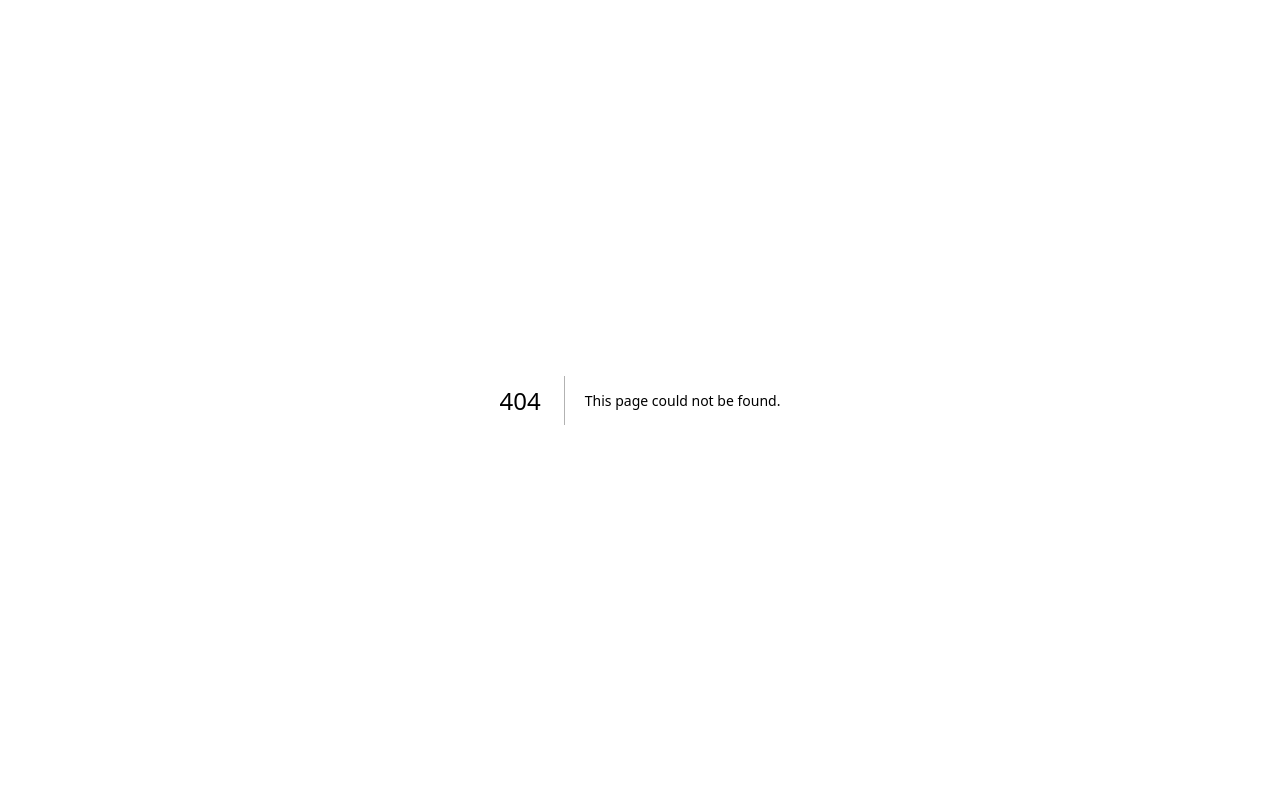
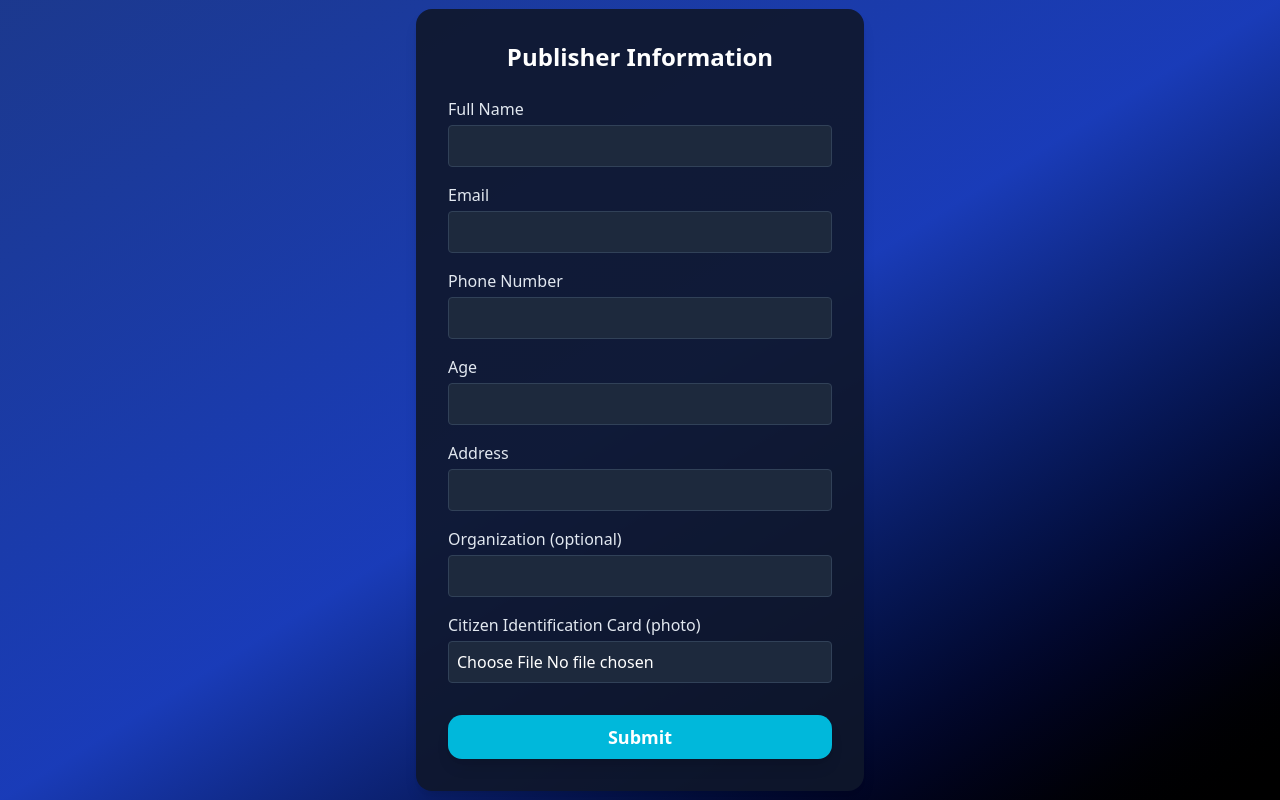
Before and after one commit to Uyhuynh23/CamtabunProject, a Next.js app: page /pages/Verify in a window 1280 px wide. Before the commit this address had no page. Built offline with nearby package versions, Linux system fonts and the light colour scheme.

Commit message:
market and verify

```diff
--- a/app/components/MainTabs.tsx
+++ b/app/components/MainTabs.tsx
@@ -1,3 +1,4 @@
+import { useRouter } from "next/navigation"
 import { Tabs, TabsList, TabsTrigger, TabsContent } from "@/components/ui/tabs"
 import { Card, CardContent } from "@/components/ui/card"
 import { Button } from "@/components/ui/button"
@@ -25,6 +26,7 @@ export default function MainTabs({
   setIsPublisher,
 }: MainTabsProps) {
   const [tab, setTab] = useState("marketplace")
+  const router = useRouter()
 
   return (
     <Tabs defaultValue="marketplace" value={tab} onValueChange={setTab} className="w-full">
@@ -54,10 +56,19 @@ export default function MainTabs({
                   </Card>
                 ))}
               </div>
+              <div className="flex justify-center mt-8">
+                <button
+                className="px-6 py-2 rounded-xl bg-cyan-500 text-white font-bold text-lg shadow-lg hover:scale-105 transition"
+                onClick={() => router.push('/pages/market')}
+                >
+                  More
+              </button>
+              </div>
             </CardContent>
           </Card>
         </motion.div>
       </TabsContent>
+
 
       {/* My Vouchers Tab */}
       <TabsContent value="myVouchers">
@@ -81,8 +92,16 @@ export default function MainTabs({
                   </Card>
                 ))}
               </div>
-              <Button onClick={() => setIsPublisher(true)} className="w-full sm:w-auto rounded-xl shadow hover:scale-105 transition mt-4">
-                Become a Publisher
+              <Button
+                onClick={() => {
+                  if (!isPublisher) {
+                     router.push('/pages/Verify')
+                  }
+                  }}
+                  disabled={isPublisher}
+                  className="w-full sm:w-auto rounded-xl shadow hover:scale-105 transition mt-4"
+                >
+                {isPublisher ? "You are the publisher now" : "Become a Publisher"}
               </Button>
             </CardContent>
           </Card>
--- /dev/null
+++ b/app/pages/Verify/page.tsx
@@ -0,0 +1,139 @@
+'use client'
+
+import { useState } from "react"
+
+export default function PublisherInfoPage({ setIsPublisher }: { setIsPublisher: (v: boolean) => void }) {
+  const [form, setForm] = useState({
+    name: "",
+    email: "",
+    phone: "",
+    age: "",
+    address: "",
+    organization: "",
+    idCardImage: null as File | null,
+  })
+  const [preview, setPreview] = useState<string | null>(null)
+  const [submitted, setSubmitted] = useState(false)
+
+  const handleChange = (e: React.ChangeEvent<HTMLInputElement>) => {
+    setForm({ ...form, [e.target.name]: e.target.value })
+  }
+
+  const handleImageChange = (e: React.ChangeEvent<HTMLInputElement>) => {
+    const file = e.target.files?.[0] || null
+    setForm(f => ({ ...f, idCardImage: file }))
+    if (file) {
+      setPreview(URL.createObjectURL(file))
+    } else {
+      setPreview(null)
+    }
+  }
+
+  const handleSubmit = (e: React.FormEvent) => {
+  e.preventDefault()
+  // Get current user from localStorage (or your auth context)
+  const user = JSON.parse(localStorage.getItem('user') || '{}')
+  // Update user data
+  user.isPublisher = true
+  localStorage.setItem('user', JSON.stringify(user))
+  setSubmitted(true)
+}
+
+  return (
+    <div className="min-h-screen bg-gradient-to-br from-blue-900 via-blue-800 to-black flex items-center justify-center">
+      <div className="bg-slate-900/90 rounded-2xl shadow-lg p-8 w-full max-w-md">
+        <h1 className="text-2xl font-bold text-white mb-6 text-center">Publisher Information</h1>
+        {submitted ? (
+          <div className="text-green-400 text-center font-semibold">
+            Thank you! Your information has been submitted.<br />
+            Please wait for one week for your application to be reviewed and accepted.
+          </div>
+        ) : (
+          <form onSubmit={handleSubmit} className="space-y-4">
+            <div>
+              <label className="block text-slate-200 mb-1">Full Name</label>
+              <input
+                className="w-full p-2 rounded bg-slate-800 text-white border border-slate-700"
+                name="name"
+                value={form.name}
+                onChange={handleChange}
+                required
+              />
+            </div>
+            <div>
+              <label className="block text-slate-200 mb-1">Email</label>
+              <input
+                type="email"
+                className="w-full p-2 rounded bg-slate-800 text-white border border-slate-700"
+                name="email"
+                value={form.email}
+                onChange={handleChange}
+                required
+              />
+            </div>
+            <div>
+              <label className="block text-slate-200 mb-1">Phone Number</label>
+              <input
+                className="w-full p-2 rounded bg-slate-800 text-white border border-slate-700"
+                name="phone"
+                value={form.phone}
+                onChange={handleChange}
+                required
+              />
+            </div>
+            <div>
+              <label className="block text-slate-200 mb-1">Age</label>
+              <input
+                type="number"
+                min="0"
+                className="w-full p-2 rounded bg-slate-800 text-white border border-slate-700"
+                name="age"
+                value={form.age}
+                onChange={handleChange}
+                required
+              />
+            </div>
+            <div>
+              <label className="block text-slate-200 mb-1">Address</label>
+              <input
+                className="w-full p-2 rounded bg-slate-800 text-white border border-slate-700"
+                name="address"
+                value={form.address}
+                onChange={handleChange}
+                required
+              />
+            </div>
+            <div>
+              <label className="block text-slate-200 mb-1">Organization (optional)</label>
+              <input
+                className="w-full p-2 rounded bg-slate-800 text-white border border-slate-700"
+                name="organization"
+                value={form.organization}
+                onChange={handleChange}
+              />
+            </div>
+            <div>
+              <label className="block text-slate-200 mb-1">Citizen Identification Card (photo)</label>
+              <input
+                type="file"
+                accept="image/*"
+                className="w-full p-2 rounded bg-slate-800 text-white border border-slate-700"
+                onChange={handleImageChange}
+                required
+              />
+              {preview && (
+                <img src={preview} alt="ID Card Preview" className="mt-2 rounded shadow max-h-40 mx-auto" />
+              )}
+            </div>
+            <button
+              type="submit"
+              className="w-full mt-4 py-2 rounded-xl bg-cyan-500 text-white font-bold text-lg shadow-lg hover:scale-105 transition"
+            >
+              Submit
+            </button>
+          </form>
+        )}
+      </div>
+    </div>
+  )
+}
--- a/app/pages/home/page.tsx
+++ b/app/pages/home/page.tsx
@@ -78,6 +78,7 @@ export default function HomePage() {
           setIsVerified={setIsVerified}
           setIsPublisher={setIsPublisher}
         />
+
       </div>
     </motion.div>
   )
--- /dev/null
+++ b/app/pages/market/page.tsx
@@ -0,0 +1,80 @@
+'use client'
+
+import { useState } from "react"
+import { ConnectWalletButton } from "@/components/ui/murphy/connect-wallet-button"
+import { WalletProvider } from "@/components/providers/wallet-provider"
+import { Wallet } from "lucide-react"
+
+export default function MarketPage() {
+  const [search, setSearch] = useState("")
+
+  const DUMMY_VOUCHERS = [
+    { id: 1, title: "Discount 10%", image: "/images/voucher1.png", publisher: "ShopA" },
+    { id: 2, title: "Free Shipping", image: "/images/voucher2.png", publisher: "ShopB" },
+    { id: 3, title: "Buy 1 Get 1", image: "/images/voucher3.png", publisher: "ShopC" },
+    { id: 4, title: "Summer Sale 20% Off", image: "/images/voucher4.png", publisher: "ShopA" },
+    { id: 5, title: "Exclusive Member Deal", image: "/images/voucher5.png", publisher: "ShopD" },
+    { id: 6, title: "Flash Sale 50% Off", image: "/images/voucher6.png", publisher: "ShopE" },
+    { id: 7, title: "Holiday Special", image: "/images/voucher7.png", publisher: "ShopF" },
+    { id: 8, title: "Weekend Saver", image: "/images/voucher8.png", publisher: "ShopB" },
+    { id: 9, title: "Student Discount", image: "/images/voucher9.png", publisher: "ShopG" },
+    { id: 10, title: "Birthday Bonus", image: "/images/voucher10.png", publisher: "ShopH" },
+  ]
+
+  const filtered = DUMMY_VOUCHERS.filter(v =>
+    v.title.toLowerCase().includes(search.toLowerCase())
+  )
+
+  // Dummy logout handler, replace with your real logic
+  const handleLogout = () => {
+    localStorage.removeItem('user')
+    window.location.href = "/pages/login"
+  }
+
+  return (
+    <div className="min-h-screen bg-gradient-to-br from-blue-900 via-blue-800 to-black p-0">
+      <div className="max-w-3xl mx-auto p-6">
+        <div className="flex justify-end gap-4 mb-6">
+          <WalletProvider>
+            <ConnectWalletButton>
+              <Wallet className="size-4 mr-2" />
+              Connect Wallet
+            </ConnectWalletButton>
+          </WalletProvider>
+          <button
+            className="px-4 py-2 rounded-xl bg-slate-800 text-slate-200 hover:bg-slate-700 transition font-semibold"
+            onClick={handleLogout}
+          >
+            Logout
+          </button>
+        </div>
+        <h1 className="text-3xl font-bold mb-6 text-center text-white">Marketplace</h1>
+        <input
+          className="w-full p-2 rounded mb-6 border border-slate-700 bg-slate-900 text-white"
+          placeholder="Search vouchers..."
+          value={search}
+          onChange={e => setSearch(e.target.value)}
+        />
+        <div className="grid grid-cols-1 sm:grid-cols-2 md:grid-cols-3 gap-6">
+          {filtered.length === 0 && (
+            <div className="col-span-full text-center text-slate-400">No vouchers found.</div>
+          )}
+          {filtered.map(voucher => (
+            <div key={voucher.id} className="bg-slate-800 rounded-xl shadow p-4 flex flex-col items-center">
+              <img
+                src={voucher.image}
+                alt={voucher.title}
+                className="w-28 h-28 object-cover mb-3 rounded"
+              />
+              <div className="font-semibold text-white">{voucher.title}</div>
+              <div className="text-sm text-slate-300 mb-2">Publisher: {voucher.publisher}</div>
+              <button className="mt-1 px-4 py-2 rounded bg-cyan-500 text-white font-bold hover:bg-cyan-600 transition">
+                Buy / Trade
+              </button>
+            </div>
+          ))}
+        </div>
+      </div>
+    </div>
+  )
+}
```
